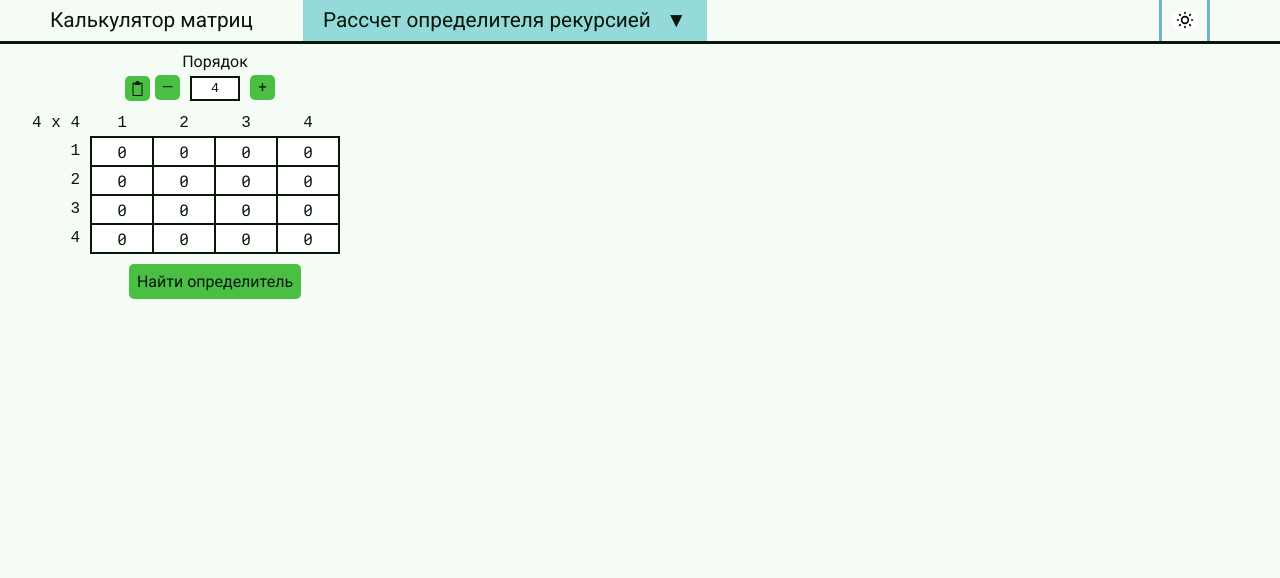
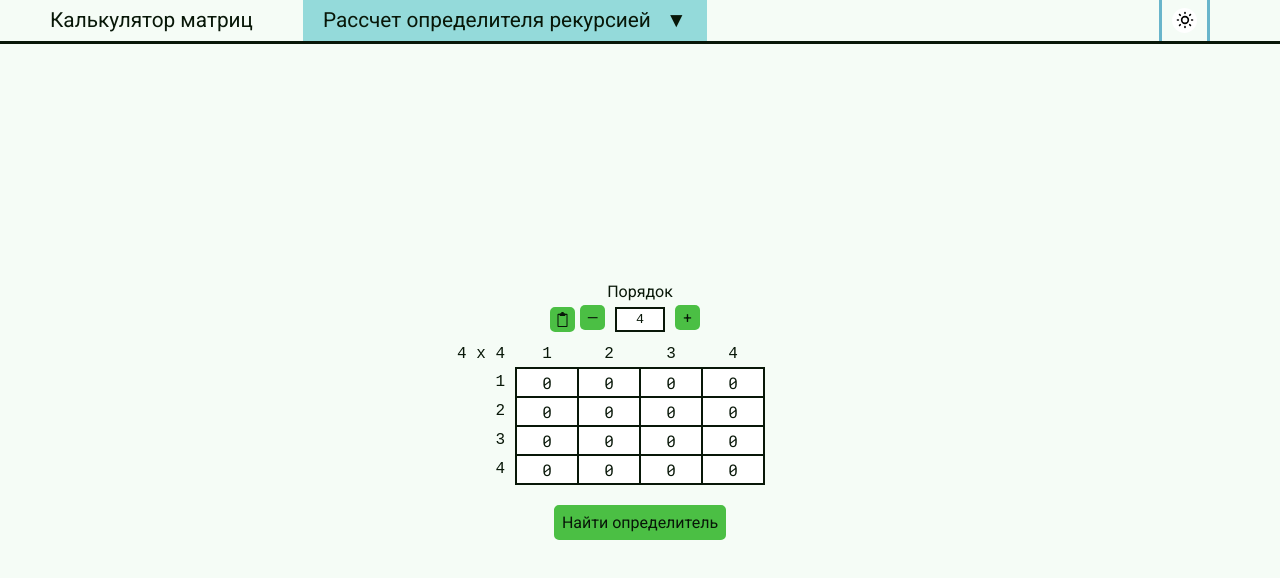
Before and after one commit to Traunin/matrix-calculator, a Vue app: page /#/determinant in a window 1280 px wide. Shown: the top 578 px of the page. Built offline with nearby package versions, Linux system fonts and the light colour scheme.

Commit message:
fix: center contents

```diff
--- a/src/views/DeterminantCalculator.vue
+++ b/src/views/DeterminantCalculator.vue
@@ -38,10 +38,12 @@ function calculateDeterminant() {
     flex-direction: column;
     justify-content: center;
     align-items: center;
+    flex-grow: 1;
+    margin: auto
 }
 
 button {
-    margin: 10px 20px;
+    margin: 20px;
     padding: 5px;
     font-size: 1em;
     display: inline-block;
```
